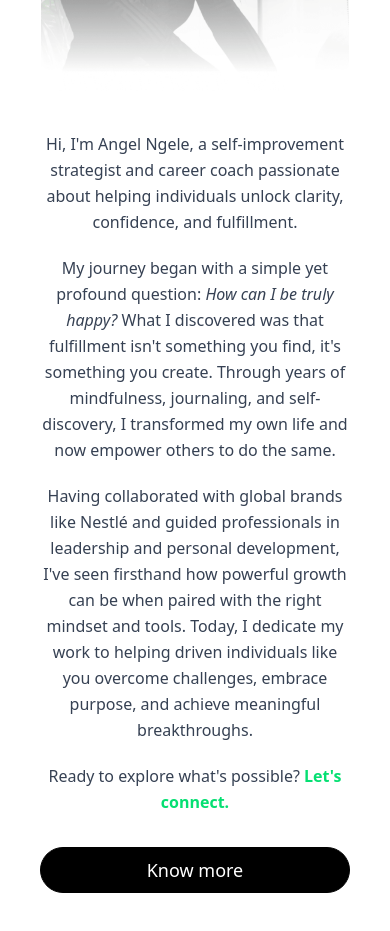
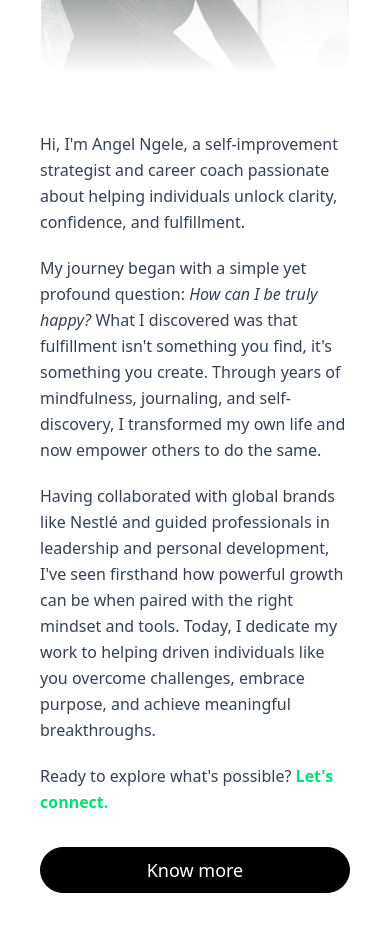
Before and after one commit to angelngele/coachangel, a Next.js app: page / in a window 390 px wide. Shown: the part 2220-3151 px from the top of the page. Built offline with nearby package versions, Linux system fonts and the light colour scheme.

Commit message:
feat: fix text format

```diff
--- a/app/components/About.tsx
+++ b/app/components/About.tsx
@@ -60,7 +60,7 @@ export default function About() {
         </div>
 
         {/* Bio */}
-        <div className="flex-1 w-full flex flex-col justify-center text-center lg:text-left">
+        <div className="flex-1 w-full flex flex-col justify-center text-left lg:text-left">
           <div className="text-gray-700 space-y-5 text-base sm:text-lg md:text-xl leading-relaxed">
             <p>
               Hi, I&apos;m Angel Ngele, a self-improvement strategist and career
--- a/app/components/Webinars.tsx
+++ b/app/components/Webinars.tsx
@@ -121,8 +121,8 @@ export default function HeroSection() {
                 </div>
 
                 {/* Video Section */}
-                <div className="video-wrapper">
-                    <div className="rounded-xl h-140 overflow-hidden shadow-md">
+                <div className="video-wrapper mt-0 sm:mt-44">
+                    <div className="rounded-xl h-140 scroll overflow-hidden shadow-md">
                         <video
                             src="/assets/video/AngelVideo.mp4"
                             muted
```
